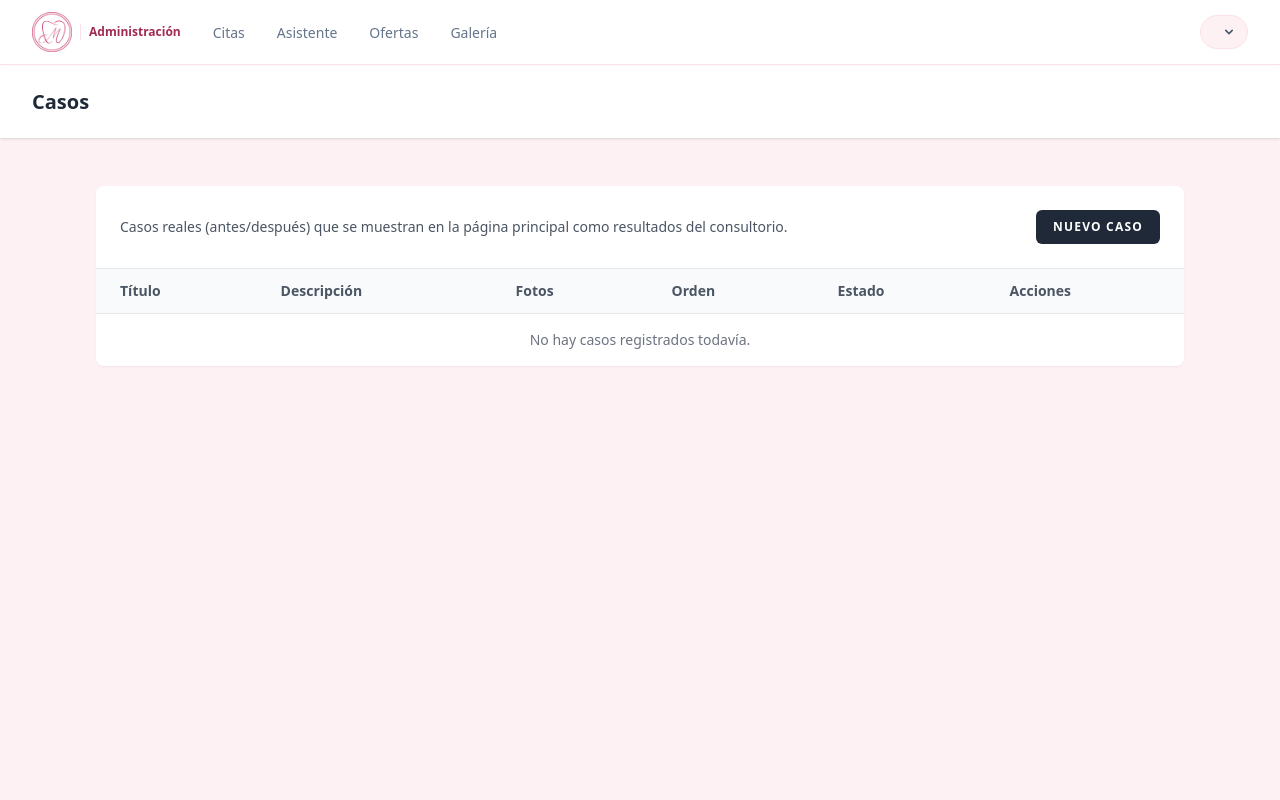
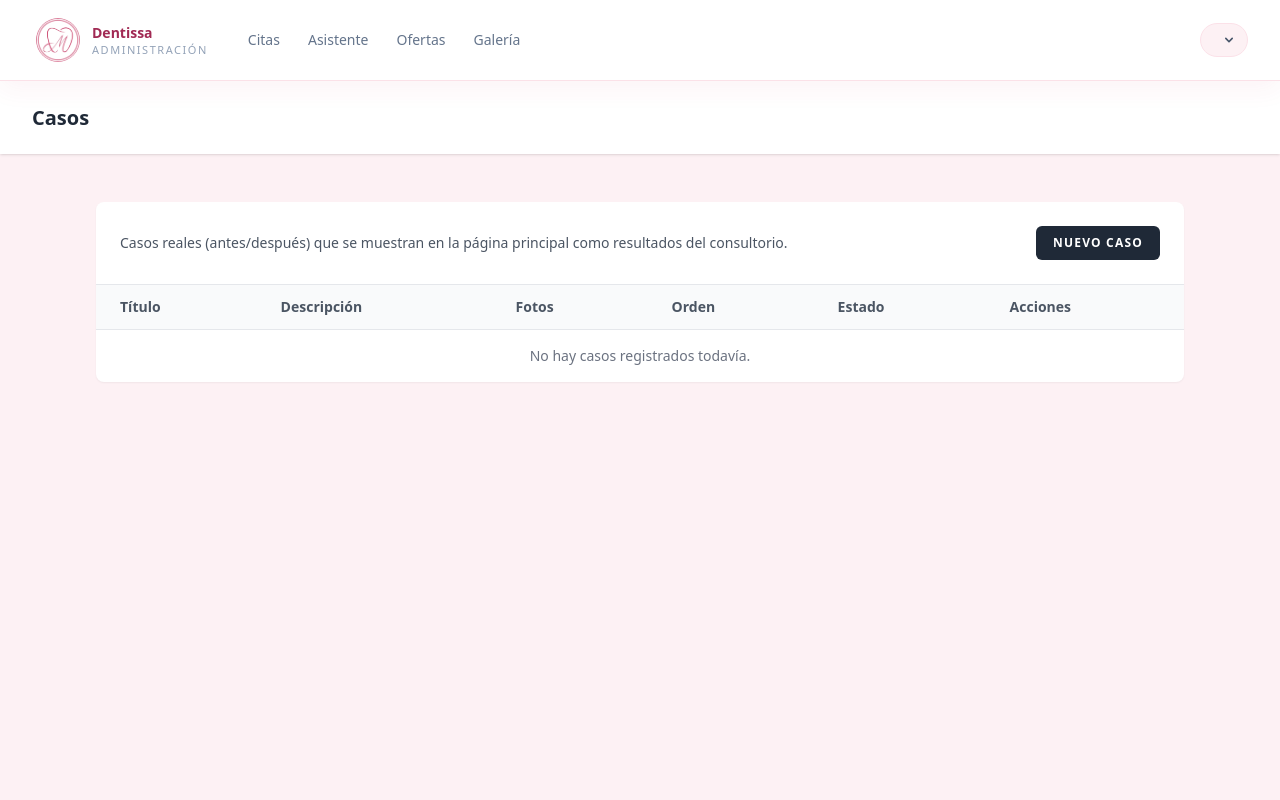
Before and after one commit to QuetzalTwT119/dentissa, a Laravel app: page /admin/casos in a window 1280 px wide. Run offline with Laravel 12, Linux system fonts and the light colour scheme; the visitor is signed in with stand-in values (Sample User, id 1); data that the repository does not hold is empty; style sheets or scripts are compiled from the project's sources; some web fonts are replaced.

Commit message:
feat(admin): unificar navegación visual

```diff
--- a/resources/views/components/nav-link.blade.php
+++ b/resources/views/components/nav-link.blade.php
@@ -2,8 +2,8 @@
 
 @php
 $classes = ($active ?? false)
-            ? 'inline-flex items-center px-1 pt-1 border-b-2 border-brand-500 text-sm font-semibold leading-5 text-brand-700 focus:outline-none focus:border-brand-700 transition duration-150 ease-in-out'
-            : 'inline-flex items-center px-1 pt-1 border-b-2 border-transparent text-sm font-medium leading-5 text-slate-500 hover:text-brand-700 hover:border-brand-200 focus:outline-none focus:text-brand-700 focus:border-brand-300 transition duration-150 ease-in-out';
+            ? 'inline-flex items-center rounded-xl bg-brand-50 px-3 py-2 text-sm font-semibold leading-5 text-brand-700 shadow-sm ring-1 ring-brand-100 focus:outline-none transition duration-150 ease-in-out'
+            : 'inline-flex items-center rounded-xl px-3 py-2 text-sm font-medium leading-5 text-slate-500 hover:bg-brand-50 hover:text-brand-700 focus:outline-none focus:bg-brand-50 focus:text-brand-700 transition duration-150 ease-in-out';
 @endphp
 
 <a {{ $attributes->merge(['class' => $classes]) }}>
--- a/resources/views/layouts/navigation.blade.php
+++ b/resources/views/layouts/navigation.blade.php
@@ -2,18 +2,21 @@
 $esAdmin = auth()->user()->rol === \App\Enums\RolUsuario::Admin;
 @endphp
 
-<nav x-data="{ open: false }" class="border-b border-brand-100 bg-white/95 shadow-sm shadow-brand-100/40 backdrop-blur">
+<nav x-data="{ open: false }" class="border-b border-brand-100 bg-white/95 shadow-[0_8px_24px_rgba(197,53,105,0.06)] backdrop-blur">
     <div class="mx-auto max-w-7xl px-4 sm:px-6 lg:px-8">
-        <div class="flex h-16 justify-between">
+        <div class="flex min-h-20 justify-between gap-4">
             <div class="flex">
                 <div class="flex shrink-0 items-center">
-                    <a href="{{ route('dashboard') }}" class="flex items-center gap-2" aria-label="Ir al panel principal">
-                        <img src="/images/brand/logo-rosa-transparente.png" alt="Melissa López N. Odontología integral" class="h-10 w-auto object-contain">
-                        <span class="hidden border-l border-brand-100 pl-2 text-xs font-semibold text-brand-700 lg:inline">Administración</span>
+                    <a href="{{ route('dashboard') }}" class="flex items-center gap-3 rounded-2xl px-1 py-2 transition hover:bg-brand-50" aria-label="Ir al panel principal">
+                        <img src="/images/brand/logo-rosa-transparente.png" alt="Melissa López N. Odontología integral" class="h-11 w-11 rounded-full object-contain">
+                        <span class="hidden leading-tight lg:block">
+                            <span class="block text-sm font-bold text-brand-700">Dentissa</span>
+                            <span class="block text-[11px] font-medium uppercase tracking-[0.14em] text-slate-400">Administración</span>
+                        </span>
                     </a>
                 </div>
 
-                <div class="hidden space-x-6 sm:-my-px sm:ms-7 sm:flex">
+                <div class="hidden items-center gap-1 sm:ms-6 sm:flex">
                     <x-nav-link :href="route('citas.index')" :active="request()->routeIs('citas.*')">
                         Citas
                     </x-nav-link>
@@ -69,7 +72,7 @@ $esAdmin = auth()->user()->rol === \App\Enums\RolUsuario::Admin;
                 </div>
             </div>
 
-            <div class="hidden sm:ms-6 sm:flex sm:items-center">
+            <div class="hidden shrink-0 sm:ms-4 sm:flex sm:items-center">
                 <div class="relative ms-3">
                     <x-dropdown align="right" width="48">
                         <x-slot name="trigger">
```
Also changed, not shown: resources/views/components/nav-dropdown.blade.php (+4 -4 lines).
